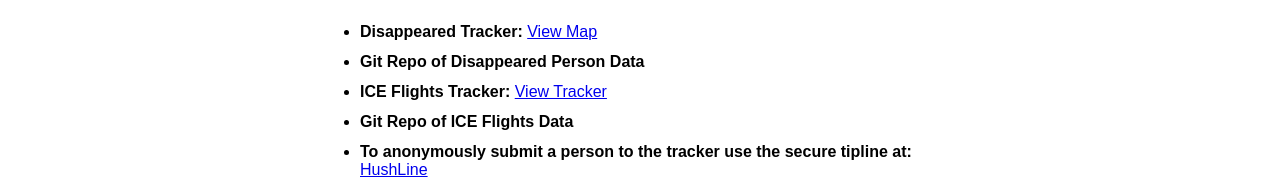
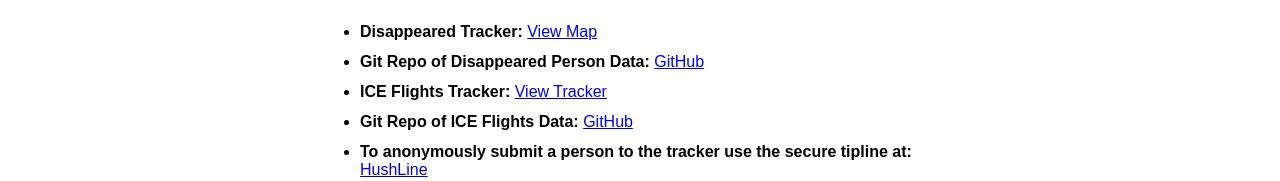
Before and after one commit to Data-Against-Fascism/Info, a plain HTML site: page index.html in a window 1280 px wide. Shown: the part 223-404 px from the top of the page. Drawn offline with Linux system fonts and the light colour scheme; a web font is replaced by a local one.

Commit message:
Update index.html

```diff
--- a/index.html
+++ b/index.html
@@ -81,12 +81,12 @@
 
     <ul>
       <li><strong>Disappeared Tracker:</strong> <a href="https://public.tableau.com/app/profile/danielleharlow/viz/UnitedStatesDisappearedTracker/Map" target="_blank">View Map</a></li>
-      <li><strong>Git Repo of Disappeared Person Data</strong></li>
+      <li><strong>Git Repo of Disappeared Person Data:</strong> <a href="https://github.com/danielleharlow/DisappearedPersons" target="_blank">GitHub</a></li>
       <li><strong>ICE Flights Tracker:</strong> <a href="https://public.tableau.com/app/profile/danielleharlow/viz/ICEFlightsTracker/ICEFlights" target="_blank">View Tracker</a></li>
-      <li><strong>Git Repo of ICE Flights Data</strong></li>
+      <li><strong>Git Repo of ICE Flights Data:</strong> <a href="https://github.com/danielleharlow/ICEFlights" target="_blank">GitHub</a></li>
       <li><strong>To anonymously submit a person to the tracker use the secure tipline at:</strong> <a href="https://tips.hushline.app/to/DisappearedTracker" target="_blank">HushLine</a></li>
       <li><strong>To contact via Signal app:</strong> DisappearedTracker.2025</li>
-      <li><strong>For immigration resources:</strong> <a href="#">Click here</a></li>
+      <li><strong>For immigration resources:</strong> <a href="https://immigrationadvocates.org/nonprofit/legaldirectory/" target="_blank">Click here</a></li>
     </ul>
   </div>
 
```
